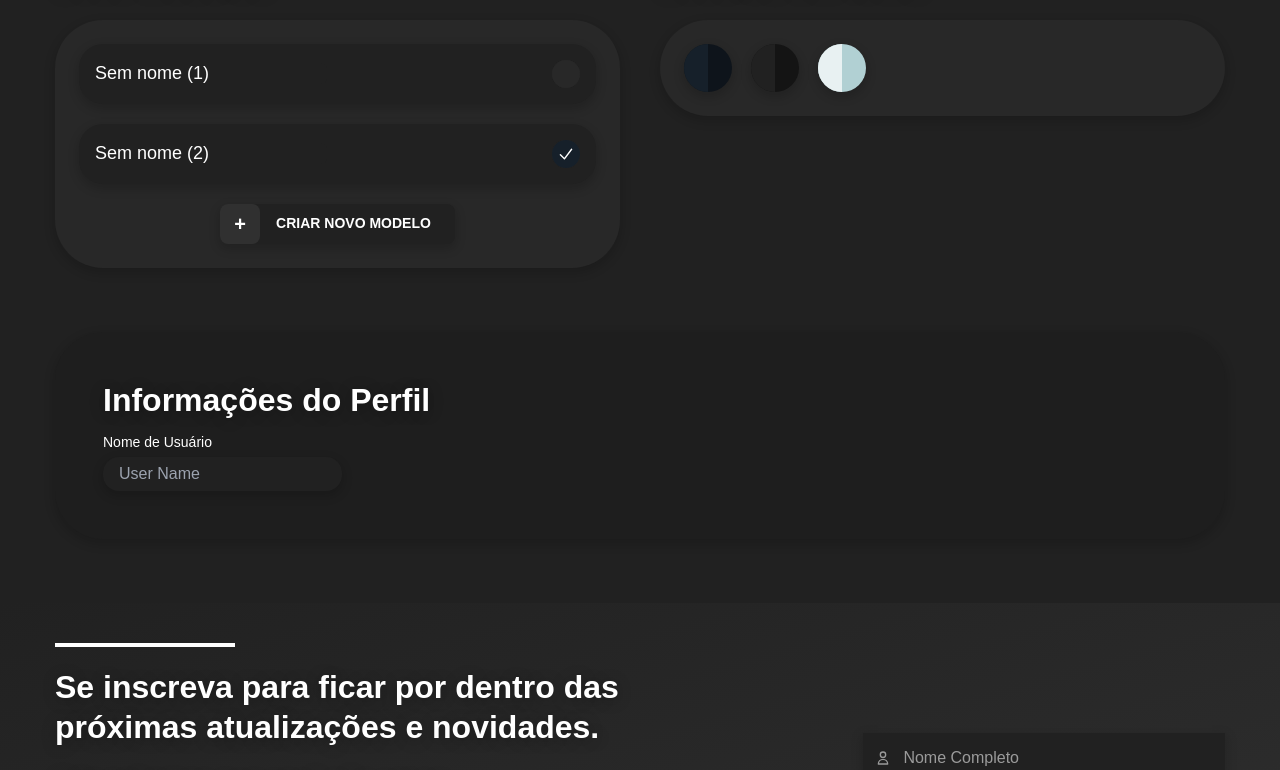
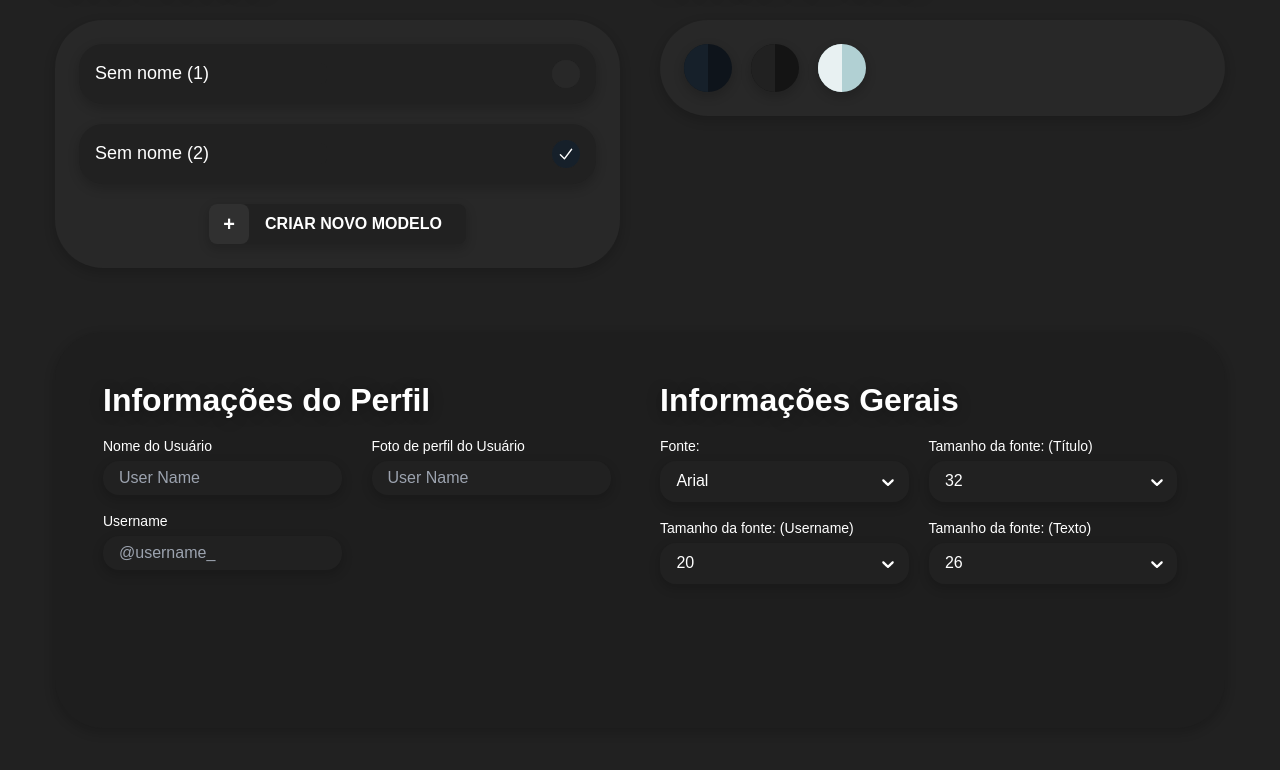
Before and after one commit to gabrielrobrigues/tweetify-labs, a React (Create React App) app: page /workspace in a window 1280 px wide. Shown: the part 491-1261 px from the top of the page. Built offline with nearby package versions, Linux system fonts and the light colour scheme.

Commit message:
Daily Update

```diff
--- a/src/components/Buttons/AddNewButton.jsx
+++ b/src/components/Buttons/AddNewButton.jsx
@@ -11,7 +11,7 @@ export default function AddNewButton({ text, marginY, width, height, onClick })
       <div className="flex justify-center items-center w-10 h-10 rounded-lg bg-[#303030]">
         <span className="text-white text-xl font-semibold">+</span>
       </div>
-      <p className="relative flex items-center justify-center font-semibold text-white px-4 pr-6 py-1.5">
+      <p className="relative flex items-center justify-center font-semibold text-base text-white px-4 pr-6 py-1.5">
         {text}
       </p>
     </button>
--- a/src/components/Selects/MainSelect.jsx
+++ b/src/components/Selects/MainSelect.jsx
@@ -18,7 +18,8 @@ export default function MainSelect({ options, value, onChange }) {
               borderRadius: "1rem",
               outline: "none",
               color: "#fff",
-              padding: "0.25rem",
+              padding: "0.4rem",
+              minHeight: "41px",
               border: "none",
               cursor: "pointer",
               boxShadow: "none",
--- a/src/pages/workspace/workspace.jsx
+++ b/src/pages/workspace/workspace.jsx
@@ -33,15 +33,20 @@ export default function WorkspacePage() {
       darkMode: false,
     },
   ];
+  const fontNames = ["Arial", "Poppins", "Times New Roman", "Verdana"];
+  const fontSizes_username = Array.from({ length: 6 }, (_, i) => i * 2 + 12);
+  const fontSizes_text = Array.from({ length: 6 }, (_, i) => i * 2 + 18);
+  const fontSizes_title = Array.from({ length: 6 }, (_, i) => i * 2 + 24);
+
   const [availableModels, setAvailableModels] = useState([]);
   const [postInfos, setPostInfos] = useState({
     user_name: "",
     user_username: "",
     user_photo: "",
-    general_fontType: "",
-    general_title_fontSize: "",
-    general_username_fontSize: "",
-    general_text_fontSize: "",
+    general_fontType: fontNames[0],
+    general_title_fontSize: 32,
+    general_text_fontSize: 26,
+    general_username_fontSize: 20,
     general_theme: themeOptions[0],
   });
 
@@ -69,6 +74,34 @@ export default function WorkspacePage() {
     );
   };
 
+  const handleFontChange = (selectedOption) => {
+    setPostInfos((prevInfos) => ({
+      ...prevInfos,
+      general_fontType: selectedOption.value,
+    }));
+  };
+
+  const handleTitleFontSizeChange = (selectedOption) => {
+    setPostInfos((prevInfos) => ({
+      ...prevInfos,
+      general_title_fontSize: selectedOption.value,
+    }));
+  };
+
+  const handleTextFontSizeChange = (selectedOption) => {
+    setPostInfos((prevInfos) => ({
+      ...prevInfos,
+      general_text_fontSize: selectedOption.value,
+    }));
+  };
+
+  const handleUsernameFontSizeChange = (selectedOption) => {
+    setPostInfos((prevInfos) => ({
+      ...prevInfos,
+      general_username_fontSize: selectedOption.value,
+    }));
+  };
+
   const handleChangeModelActive = (e) => {
     const { name } = e.target;
     setAvailableModels((prevModels) =>
@@ -91,7 +124,7 @@ export default function WorkspacePage() {
   const handleChangePostInfos = (e) => {
     const { name, value } = e.target;
     setPostInfos((prevInfos) => ({ ...prevInfos, [name]: value }));
-  }
+  };
 
   return (
     <main className="min-h-screen max-w-screen overflow-x-hidden bg-[#212121]">
@@ -108,11 +141,12 @@ export default function WorkspacePage() {
       <main className="flex justify-center items-center w-full">
         <main className="flex flex-col w-[1170px]">
           <section className="flex flex-col gap-y-16 py-16">
+            {/* First Section */}
             <section className="grid grid-cols-2 gap-x-10 w-full">
               <div className="flex flex-col gap-y-5">
+                {/* ModelList */}
                 <h2>Seus Modelos</h2>
                 <div className="w-full p-6 rounded-[3rem] bg-[#282828] hidden-1-shadow">
-                  {/* ModelList */}
                   <div className="flex flex-col gap-y-5">
                     {availableModels.map((model) => (
                       <button
@@ -150,6 +184,7 @@ export default function WorkspacePage() {
                 </div>
               </div>
               <div className="flex flex-col gap-y-5">
+                {/* ChooseTheme */}
                 <h2>Escolha um tema</h2>
                 <div className="w-full p-6 rounded-[3rem] bg-[#282828] hidden-1-shadow">
                   <div className="grid grid-cols-8 gap-5">
@@ -172,23 +207,100 @@ export default function WorkspacePage() {
                 </div>
               </div>
             </section>
+            {/* Second Section */}
             <section className="flex flex-col w-full p-12 gap-y-10 bg-[#1E1E1E] rounded-[3rem] hidden-1-shadow">
-              {/* Set Infos */}
-              <div className="grid grid-cols-2 gap-x-5">
-                <div className="flex flex-col gap-y-3">
+              {/* Set Infos Form */}
+              <div className="grid grid-cols-2 gap-x-10">
+                <div className="flex flex-col gap-y-4">
                   <h2>Informações do Perfil</h2>
-                  <div className="flex w-full">
+                  <div className="grid grid-cols-2 gap-x-5">
                     <GeneralInput
-                      label="Nome de Usuário"
+                      label="Nome do Usuário"
                       type="text"
                       name="user_name"
                       value={postInfos.user_name}
                       onChange={handleChangePostInfos}
                       placeholder="User Name"
                     />
+                    <GeneralInput
+                      label="Foto de perfil do Usuário"
+                      type="text"
+                      name="user_photo"
+                      value={postInfos.user_photo}
+                      onChange={handleChangePostInfos}
+                      placeholder="User Name"
+                    />
+                  </div>
+                  <div className="grid grid-cols-2 gap-x-5">
+                    <GeneralInput
+                      label="Username"
+                      type="text"
+                      name="user_username"
+                      value={postInfos.user_username}
+                      onChange={handleChangePostInfos}
+                      placeholder="@username_"
+                    />
+                    <div className="w-full" />
                   </div>
                 </div>
+                <div className="flex flex-col gap-y-4">
+                  <h2>Informações Gerais</h2>
+                  <div className="grid grid-cols-2 gap-x-5">
+                    <div className="w-full flex flex-col gap-y-1">
+                      <p>Fonte:</p>
+                      <MainSelect
+                        options={fontNames.map((font) => ({
+                          value: font,
+                          label: font,
+                        }))}
+                        value={postInfos.general_fontType}
+                        onChange={handleFontChange}
+                      />
+                    </div>
+                    <div className="w-full flex flex-col gap-y-1">
+                      <p>Tamanho da fonte: (Título)</p>
+                      <MainSelect
+                        options={fontSizes_title.map((font) => ({
+                          value: font,
+                          label: font,
+                        }))}
+                        value={postInfos.general_title_fontSize}
+                        onChange={handleTitleFontSizeChange}
+                      />
+                    </div>
+                  </div>
+                  <div className="grid grid-cols-2 gap-x-5">
+                    <div className="w-full flex flex-col gap-y-1">
+                      <p>Tamanho da fonte: (Username)</p>
+                      <MainSelect
+                        options={fontSizes_username.map((font) => ({
+                          value: font,
+                          label: font,
+                        }))}
+                        value={postInfos.general_username_fontSize}
+                        onChange={handleUsernameFontSizeChange}
+                      />
+                    </div>
+                    <div className="w-full flex flex-col gap-y-1">
+                      <p>Tamanho da fonte: (Texto)</p>
+                      <MainSelect
+                        options={fontSizes_text.map((font) => ({
+                          value: font,
+                          label: font,
+                        }))}
+                        value={postInfos.general_text_fontSize}
+                        onChange={handleTextFontSizeChange}
+                      />
+                    </div>
+                  </div>
+                  <div className="grid grid-cols-2 gap-x-5"></div>
+                </div>
               </div>
+
+              <div className="w-full h-1/2 bg-[#303030]" />
+
+              {/* List Pages */}
+              <div className="flex flex-col gap-y-5"></div>
             </section>
           </section>
         </main>
```
